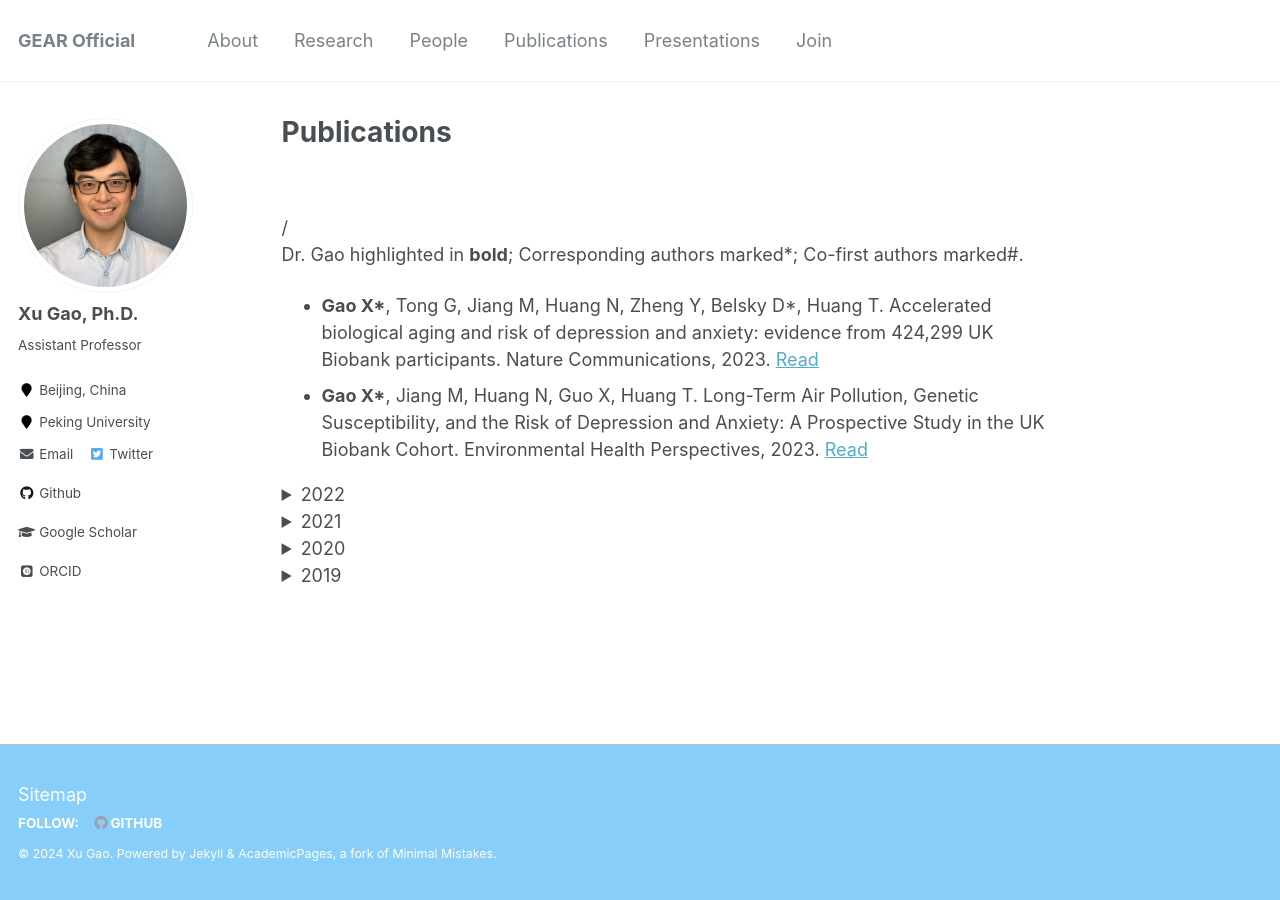
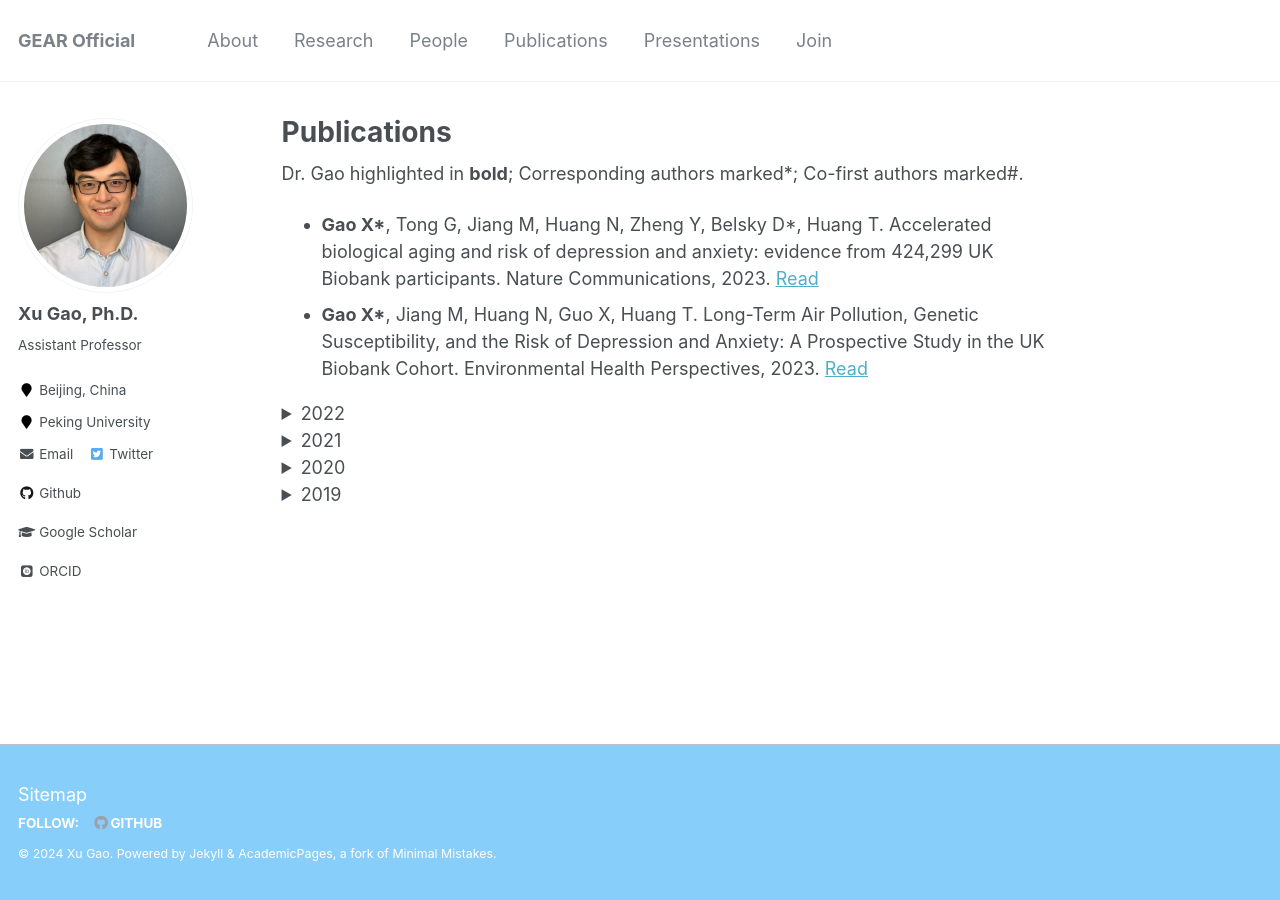
Before and after one commit to ytwangZero/gearpku2020.github.io, a Jekyll site: the page built from _pages/PUBLICATIONS.md, in a window 1280 px wide. Built offline with Jekyll 4.4.1, drawn with Linux system fonts in a browser that asks for light colours; some web fonts are replaced.

Commit message:
Update PUBLICATIONS.md

```diff
--- a/_pages/PUBLICATIONS.md
+++ b/_pages/PUBLICATIONS.md
@@ -13,22 +13,6 @@ redirect_from:
   }
 </style>
 
-<ul>
-  {% for post in paginator.posts %}
-  <li><a href="{{ post.url }}">{{ post.title }}</a></li>
-  {% endfor %}
-</ul>
-
-<nav class="pagination" role="navigation">
-  {% if paginator.previous_page %}
-  <a class="previous pagination__newer btn btn-small btn-tertiary" href="{{ paginator.previous_page_path }}">&larr; 上一页</a>
-  {% endif %}
-  <span class="page_num pagination__page-number">{{ paginator.page }} / {{ paginator.total_pages }}</span>
-  {% if paginator.next_page %}
-  <a class="next pagination__older btn btn-small btn-tertiary" href="{{ paginator.next_page_path }}">下一页 &rarr;</a>
-  {% endif %}
-</nav>
-
 Dr. Gao highlighted in **bold**; Corresponding authors marked*; Co-first authors marked#.
 
 <ul>
```
Also changed, not shown: other parts of _pages/PUBLICATIONS.md (+5 -1 lines).
